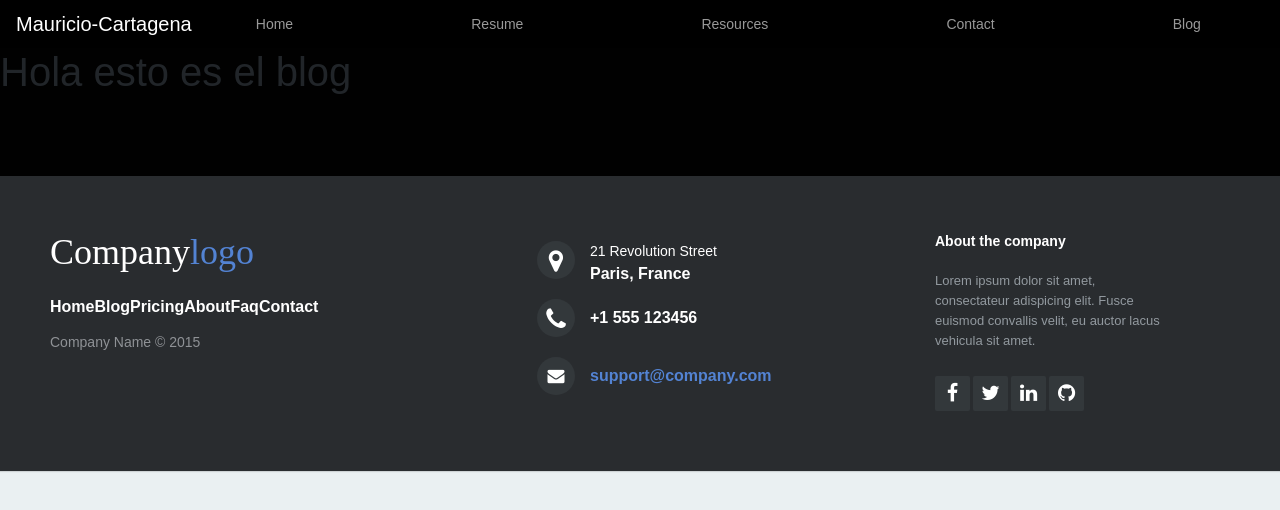
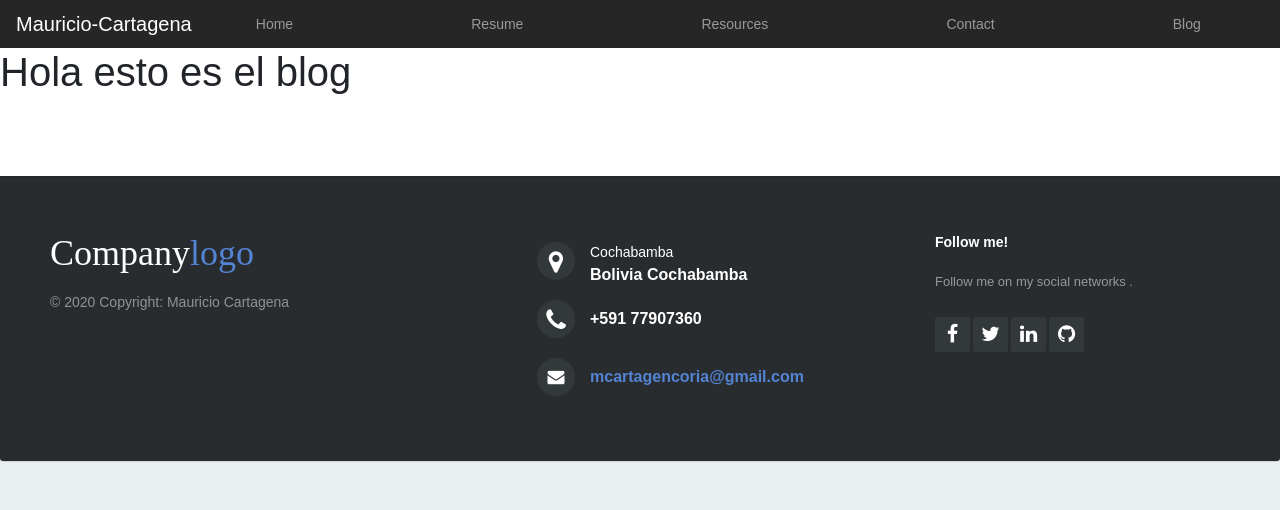
Before and after one commit to mauriciocartagena/my-perfil, a React (Create React App) app: page /blog in a window 1280 px wide. Shown: the top 510 px of the page. Built offline with nearby package versions, Linux system fonts and the light colour scheme.

Commit message:
Agregando direciones

```diff
--- a/src/asset/styles/components/Body.scss
+++ b/src/asset/styles/components/Body.scss
@@ -89,6 +89,11 @@ header ul li{
 
 /* In our demo, the footers are fixed to the bottom of the page */
 
+footer{
+	position: fixed;
+	bottom: 0;
+}
+
 @media (max-height:800px){
 	footer { position: static; }
 	header { padding-top:40px; }
--- a/src/asset/styles/components/NotFound.scss
+++ b/src/asset/styles/components/NotFound.scss
@@ -1,7 +1,3 @@
-body{
-    margin: 0px; background: #010101;
+.loaded{
+    text-align:center;
 }
-.loaded{
-    -webkit-user-select: none;margin: auto;cursor: zoom-in;
-
-}
--- a/src/components/Carousel.jsx
+++ b/src/components/Carousel.jsx
@@ -3,14 +3,14 @@ import {Jumbotron,Button}    from 'react-bootstrap'
 
 const Carousel = () =>(
     <React.Fragment>
-        <div class="position-relative overflow-hidden p-3 p-md-5 m-md-3 text-center bg-light">
-            <div class="col-md-5 p-lg-5 mx-auto my-5">
-                <h1 class="display-4 font-weight-normal">Mauricio Cartagena</h1>
-                <p class="lead font-weight-normal">Software and Web Developer</p>
-                <a class="btn btn-outline-secondary" href="#">CONTACT ME</a>
+        <div className="position-relative overflow-hidden p-3 p-md-5 m-md-3 text-center bg-light">
+            <div className="col-md-5 p-lg-5 mx-auto my-5">
+                <h1 className="display-4 font-weight-normal">Mauricio Cartagena</h1>
+                <p className="lead font-weight-normal">Software and Web Developer</p>
+                <a className="btn btn-outline-secondary" href="#">CONTACT ME</a>
             </div>
-            <div class="product-device shadow-sm d-none d-md-block"></div>
-            <div class="product-device product-device-2 shadow-sm d-none d-md-block"></div>
+            <div className="product-device shadow-sm d-none d-md-block"></div>
+            <div className="product-device product-device-2 shadow-sm d-none d-md-block"></div>
         </div>
     </React.Fragment>
 );
--- a/src/components/Footer.jsx
+++ b/src/components/Footer.jsx
@@ -2,50 +2,52 @@ import React           from 'react';
 import '../asset/styles/components/Footer.scss'
 const Footer = ()=> (
     <React.Fragment>
-        <footer class="footer-distributed">
-            <div class="footer-left">
+        <footer className="footer-distributed card-footer text-muted">
+            <div className="footer-left">
                 <h3>Company<span>logo</span></h3>
-                    <p class="footer-links">
-                        <a href="#">Home</a>
-                        <a href="#">Blog</a>
-                        <a href="#">Pricing</a>
-                        <a href="#">About</a>
-                        <a href="#">Faq</a>
-                        <a href="#">Contact</a>
+                    <p className="footer-links">
+
                     </p>
-                <p class="footer-company-name">Company Name © 2015</p>
+                <p className="footer-company-name">© 2020 Copyright: Mauricio Cartagena </p>
             </div>
 
-        <div class="footer-center">
+        <div className="footer-center">
             <div>
-                <i class="fa fa-map-marker"></i>
+                <i className="fa fa-map-marker"></i>
                 <p>
-                    <span>21 Revolution Street</span>
-                    Paris, France
+                    <span>Cochabamba</span>
+                    Bolivia Cochabamba
                 </p>
             </div>
             <div>
-                <i class="fa fa-phone"></i>
-                <p>+1 555 123456</p>
+                <i className="fa fa-phone"></i>
+                <p>+591 77907360</p>
             </div>
             <div>
-                <i class="fa fa-envelope"></i>
+                <i className="fa fa-envelope"></i>
                 <p>
-                    <a href="mailto:support@company.com">support@company.com</a>
+                    <a href="mailto:mcartagenacoria@gmail.com">mcartagencoria@gmail.com</a>
                 </p>
             </div>
         </div>
 
-        <div class="footer-right">
-            <p class="footer-company-about">
-                <span>About the company</span>
-                Lorem ipsum dolor sit amet, consectateur adispicing elit. Fusce euismod convallis velit, eu auctor lacus vehicula sit amet.
+        <div className="footer-right">
+            <p className="footer-company-about">
+                <span>Follow me!</span>
+                Follow me on my social networks .
             </p>
-            <div class="footer-icons">
-                <a href="#"><i class="fa fa-facebook"></i></a>
-                <a href="#"><i class="fa fa-twitter"></i></a>
-                <a href="#"><i class="fa fa-linkedin"></i></a>
-                <a href="#"><i class="fa fa-github"></i></a>
+            <div className="footer-icons">
+                <a href="https://www.facebook.com/Mauricio-Cartagena-102458494729519" target="_blank">
+                    <i className="fa fa-facebook"></i>
+                </a>
+                <a href="https://twitter.com/Mc9541991"   target="_blank">
+                    <i className="fa fa-twitter" ></i></a>
+                <a href="https://www.linkedin.com/in/mauricio-cartagena-b59454187/" target="_blank">
+                    <i className="fa fa-linkedin" ></i>
+                </a>
+                <a href="https://github.com/mauriciocartagena" target="_blank">
+                    <i className="fa fa-github"></i>
+                </a>
             </div>
         </div>
         </footer>
--- a/src/components/Layout.jsx
+++ b/src/components/Layout.jsx
@@ -5,6 +5,7 @@ import '../asset/styles/components/Body.scss';
 //El children sirve para heredar componentes y poner otras cosas en medio
 const Layout = ({children})=>(
     <div className="App">
+
        <Header></Header>
        {children}
        <Footer></Footer>
--- a/src/containers/Home.jsx
+++ b/src/containers/Home.jsx
@@ -4,6 +4,7 @@ import Carousel from '../components/Carousel';
 const Home = () => (
     <React.Fragment>
        <Carousel></Carousel>
+
     </React.Fragment>
 
 );
--- a/src/containers/NotFound.jsx
+++ b/src/containers/NotFound.jsx
@@ -1,11 +1,16 @@
-import React from "react";
+import React     from "react";
+import PlusPhoto from "../asset/static/404.png";
 import '../asset/styles/components/NotFound.scss';
+
 const NotFound = () => (
   <React.Fragment>
     <div className="container">
       <div className="col-12">
-          <img className="img-fluid" alt="Responsive image" alt="Día 8: 404 café sitio web de diseño web dailyui 404" src="https://storage.googleapis.com/www-paredro-com/uploads/2017/07/404-not-found-01.jpg"/>
-       </div>
+          <div className="detail-shot loaded" data-screenshot_id="2312667" data-img-src={PlusPhoto}>
+          <img className="img-fluid" alt="Responsive image" alt="Día 8: 404 café sitio web de diseño web dailyui 404" src={PlusPhoto}/>
+
+            </div>
+        </div>
     </div>
   </React.Fragment>
 );
```
Also changed, not shown: src/components/Biography.jsx (added, +7 -0 lines), src/asset/static/404.png (added).
